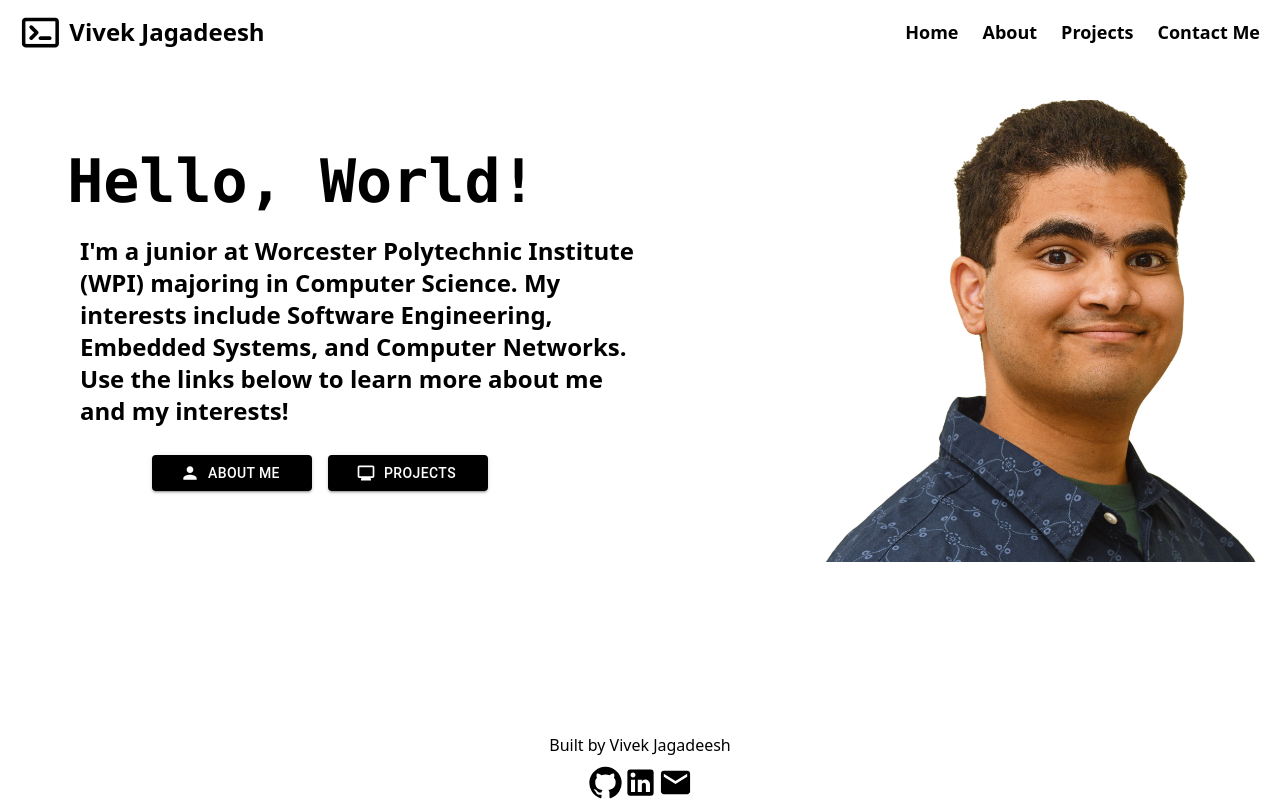
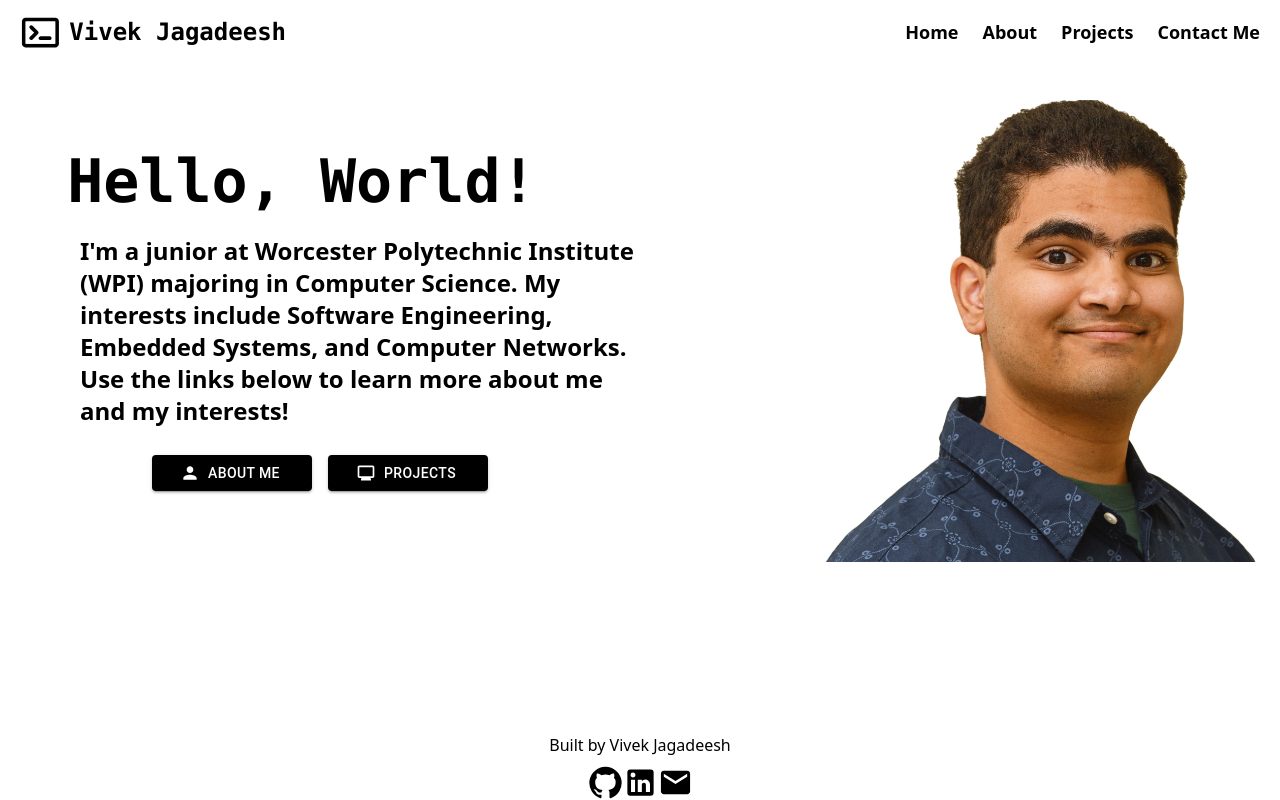
Before and after one commit to vivekjag1/portfolioWebsite, a React (Vite) app: page / in a window 1280 px wide. Built offline with nearby package versions, Linux system fonts and the light colour scheme.

Commit message:
change navbar font

```diff
--- a/src/components/NavBar.tsx
+++ b/src/components/NavBar.tsx
@@ -23,7 +23,7 @@ export default function NavBar(){
       <Link to = "/" className=" absolute left-5 text-black font-bold inline-block align-middle">
           <div className = "flex items-center ">
             <img src = {shellFull}  alt = "shellClipart" className="  mr-2 mt h-8"/>
-            <div className=" text-2xl  text-black font-bold  whitespace-nowrap font-arial">Vivek Jagadeesh</div>
+            <div className=" text-2xl  text-black font-bold  whitespace-nowrap font-mono">Vivek Jagadeesh</div>
           </div>
         </Link>
         <ul
```
